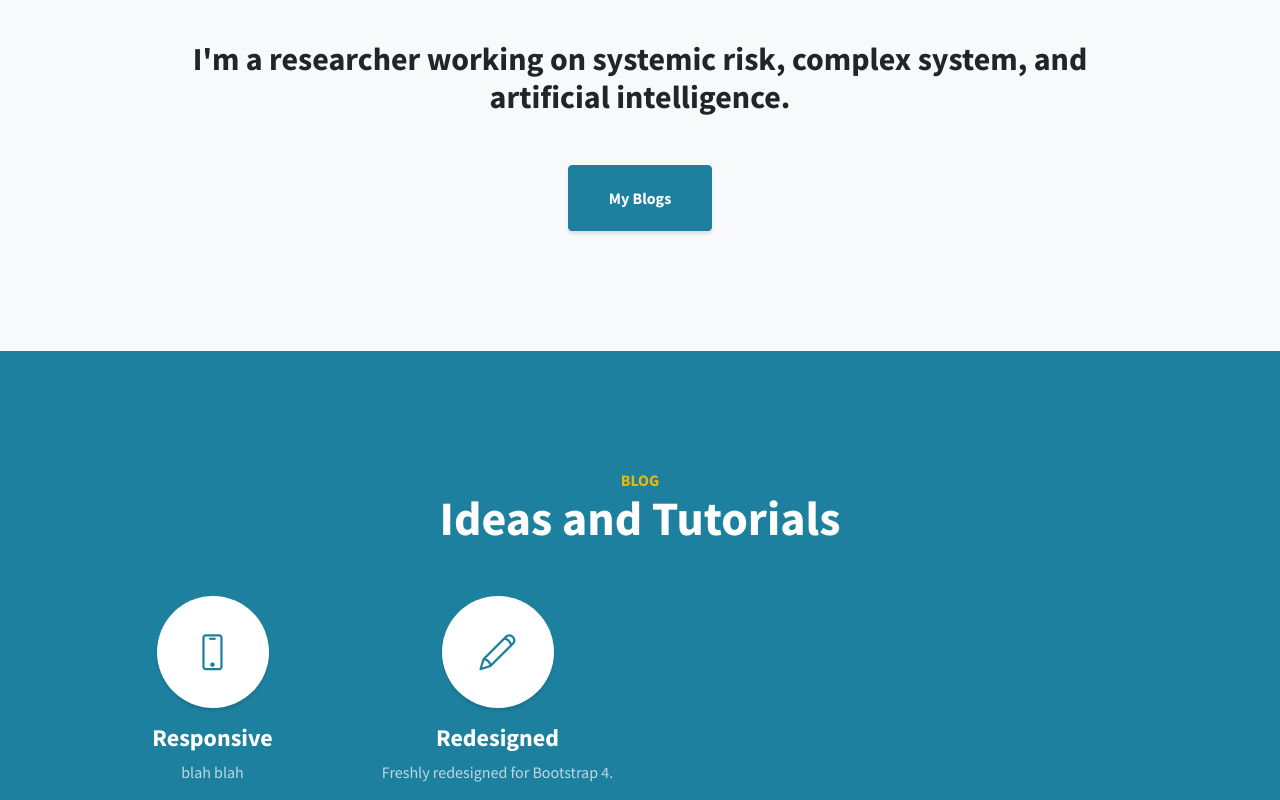
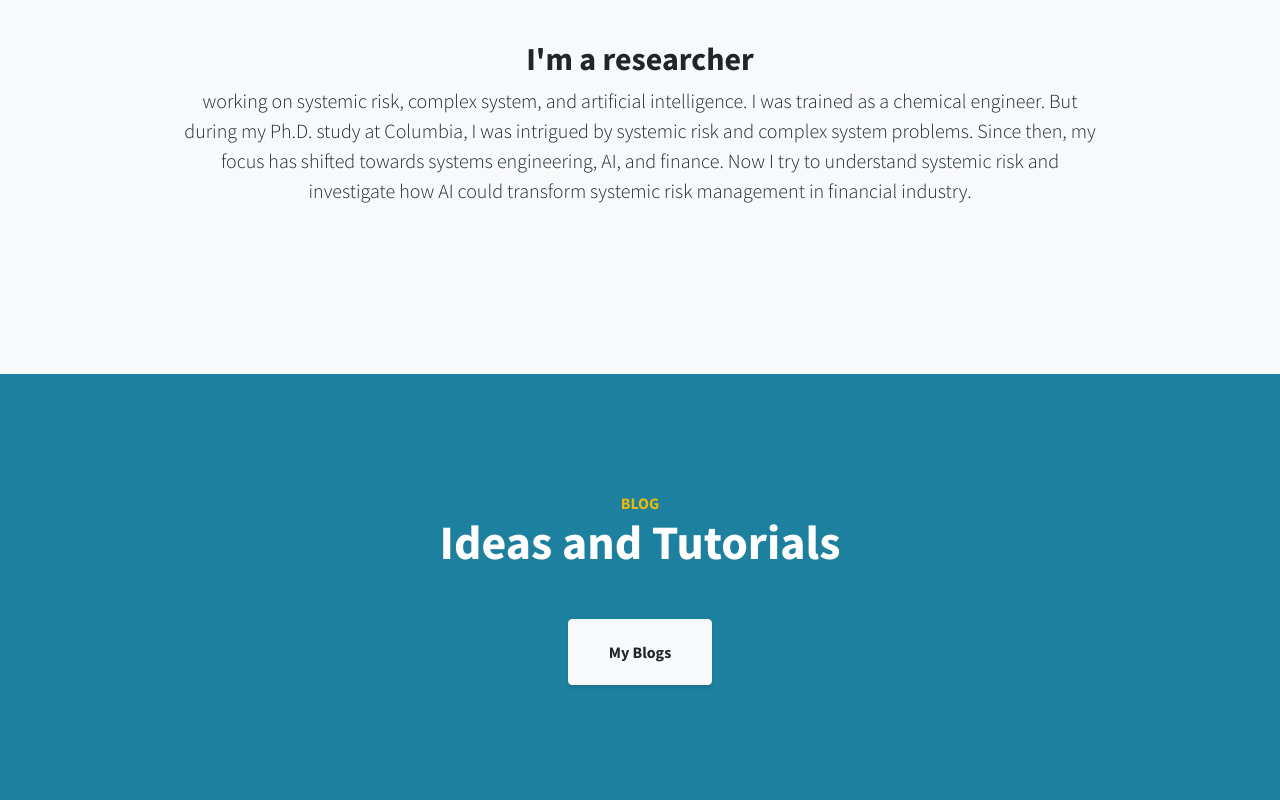
Before and after one commit to zazhang/zazhang.github.io, a plain HTML site: page index.html in a window 1280 px wide. Shown: the part 880-1680 px from the top of the page. Drawn offline with Linux system fonts and the light colour scheme.

Commit message:
Update main page

```diff
--- a/index.html
+++ b/index.html
@@ -40,10 +40,10 @@
           <a class="js-scroll-trigger" href="#about">About</a>
         </li>
         <li class="sidebar-nav-item">
-          <a class="js-scroll-trigger" href="#services">Blog</a>
+          <a class="js-scroll-trigger" href="#blog">Blog</a>
         </li>
         <li class="sidebar-nav-item">
-          <a class="js-scroll-trigger" href="#portfolio">Project</a>
+          <a class="js-scroll-trigger" href="#project">Project</a>
         </li>
         <li class="sidebar-nav-item">
           <a class="js-scroll-trigger" href="#contact">Contact</a>
@@ -58,7 +58,7 @@
         <h3 class="mb-5">
           <em>Welcome to My Website</em>
         </h3>
-        <a class="btn btn-light btn-xl js-scroll-trigger" href="#about">Find Out More</a>
+        <a class="btn btn-primary btn-xl js-scroll-trigger" href="#about">About</a>
       </div>
       <div class="overlay"></div>
     </header>
@@ -68,9 +68,8 @@
       <div class="container text-center">
         <div class="row">
           <div class="col-lg-10 mx-auto">
-            <h2>I'm a researcher working on systemic risk, complex system, and artificial intelligence.</h2>
-            <p class="lead mb-5">  </p>
-            <a class="btn btn-primary btn-xl js-scroll-trigger" href="#blog">My Blogs</a>
+            <h2>I'm a researcher</h2>
+            <p class="lead mb-5"> working on systemic risk, complex system, and artificial intelligence. I was trained as a chemical engineer. But during my Ph.D. study at Columbia, I was intrigued by systemic risk and complex system problems. Since then, my focus has shifted towards systems engineering, AI, and finance. Now I try to understand systemic risk and investigate how AI could transform systemic risk management in financial industry. </p>
           </div>
         </div>
       </div>
@@ -83,26 +82,27 @@
           <h3 class="text-secondary mb-0">Blog</h3>
           <h2 class="mb-5">Ideas and Tutorials</h2>
         </div>
+        <a class="btn btn-light btn-xl js-scroll-trigger" href="https://zazhang.github.io/blog">My Blogs</a>
+        <!--
         <div class="row">
           <div class="col-lg-3 col-md-6 mb-5 mb-lg-0">
             <span class="service-icon rounded-circle mx-auto mb-3">
-              <i class="icon-screen-smartphone"></i>
+              <i class="icon-screen-desktop"></i>
             </span>
             <h4>
-              <strong>Responsive</strong>
+              <a class="btn btn-light btn-xl js-scroll-trigger" href="#">SVM in R Tutorial</a>
             </h4>
-            <p class="text-faded mb-0">blah blah</p>
+            <p class="text-faded mb-0">A beginner's Guide</p>
           </div>
           <div class="col-lg-3 col-md-6 mb-5 mb-lg-0">
             <span class="service-icon rounded-circle mx-auto mb-3">
               <i class="icon-pencil"></i>
             </span>
             <h4>
-              <strong>Redesigned</strong>
+              <a class="btn btn-light btn-xl js-scroll-trigger" href="#">Temp</a>
             </h4>
             <p class="text-faded mb-0">Freshly redesigned for Bootstrap 4.</p>
           </div>
-          <!--
           <div class="col-lg-3 col-md-6 mb-5 mb-md-0">
             <span class="service-icon rounded-circle mx-auto mb-3">
               <i class="icon-like"></i>
@@ -123,9 +123,9 @@
             </h4>
             <p class="text-faded mb-0">I mustache you a question...</p>
           </div>
-          -->
         </div>
       </div>
+      -->
     </section>
 
 
@@ -225,7 +225,7 @@
           <!--
           <li class="list-inline-item">
             <a class="social-link rounded-circle text-white mr-3" href="#">
-              <i class="icon-social-twitter"></i>
+              <i class="icon-social-email"></i>
             </a>
           </li>
           -->
```
